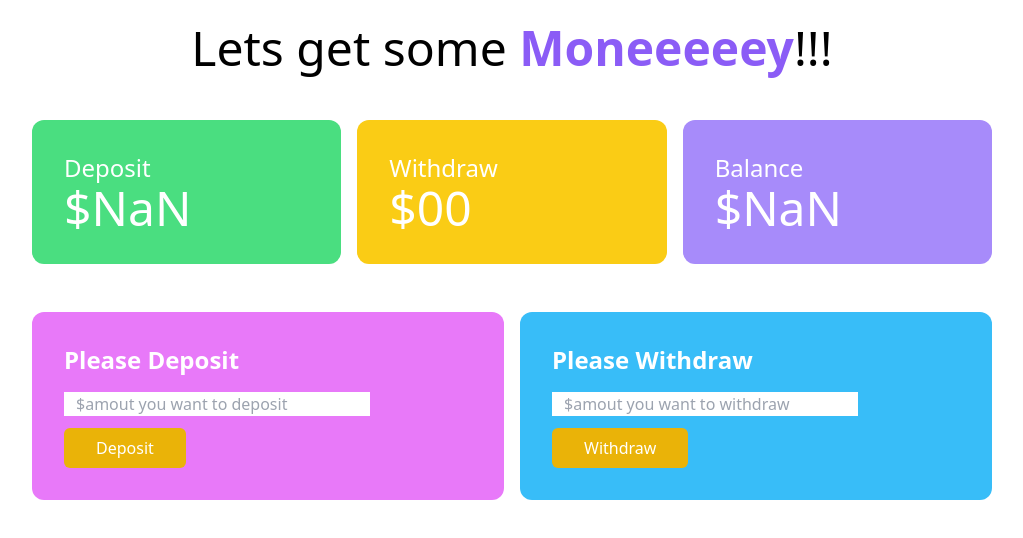
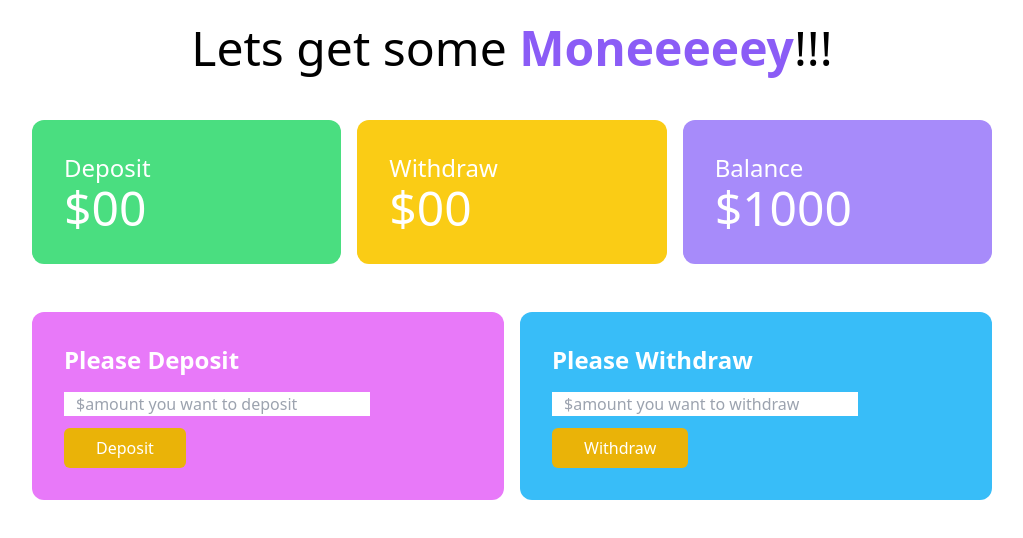
Before and after one commit to aliftareq/simple-Interactive-bank, a plain HTML site: page bank.html in a window 1280 px wide. Both pictures are taken after a click on the button "Deposit". Shown: the whole page, without its empty margins (128-1151 px from the left). Drawn offline with nearby package versions, Linux system fonts and the light colour scheme.

Commit message:
updated error handling

```diff
--- a/JS Files/deposit.js
+++ b/JS Files/deposit.js
@@ -6,26 +6,36 @@ document.getElementById('btn-deposit').addEventListener('click', function () {
 
     //step-2: get user input
     const depositField = document.getElementById('deposit-field');
-    const newDepositAmount = depositField.value;
+    const newDepositAmountString = depositField.value;
+    const newDepositAmount = parseFloat(newDepositAmountString);
+
+    // step-7: clear the input fields
+    depositField.value = '';
+
+    //error handling input
+    if (isNaN(newDepositAmount)) {
+        alert('Please,Provide a valid input.')
+        return;
+    }
 
     //step-3 : get the current deposit amount
     // element except(input & textarea) we have to use innerText.
     const depositBox = document.getElementById('deposit-box');
-    const currntDepositAmount = depositBox.innerText;
+    const currntDepositAmountString = depositBox.innerText;
+    const currntDepositAmount = parseFloat(currntDepositAmountString);
 
     //Step-4 : set/update the value on deposit.
     // you will get the inner text as a string , so you must have to convert these string in numbers through parseInt/parsefloat.
-    const liveDepositAmount = parseFloat(currntDepositAmount) + parseFloat(newDepositAmount);
+    const liveDepositAmount = currntDepositAmount + newDepositAmount;
     depositBox.innerText = liveDepositAmount;
 
     //S-5 : get the value of balance.
     const balanceBox = document.getElementById('balance-box');
-    const previousBalance = balanceBox.innerText;
+    const previousBalanceString = balanceBox.innerText;
+    const previousBalance = parseFloat(previousBalanceString);
 
     //S-6 : set/update the value on balance.
-    const currentBalance = parseFloat(previousBalance) + parseFloat(newDepositAmount);
+    const currentBalance = previousBalance + newDepositAmount;
     balanceBox.innerText = currentBalance;
 
-    // step-7: clear the input fields
-    depositField.value = ''
 })
--- a/JS Files/withdraw.js
+++ b/JS Files/withdraw.js
@@ -7,6 +7,15 @@ document.getElementById('btn-withdraw').addEventListener('click', function () {
     const withdrawField = document.getElementById('withdraw-field');
     const newWithdrawAmountString = withdrawField.value;
     const newWithdrawAmount = parseFloat(newWithdrawAmountString);
+
+    // step-7: clear the input fields
+    withdrawField.value = '';
+
+    // error handling input
+    if (isNaN(newWithdrawAmount)) {
+        alert('Please Provide a valid input!!!');
+        return;
+    }
 
     //Step-3 : get the current withdraw amount.
     const withdrawBox = document.getElementById('withdraw-box');
@@ -18,9 +27,10 @@ document.getElementById('btn-withdraw').addEventListener('click', function () {
     const previousBalanceString = balanceBox.innerText;
     const previousBalance = parseFloat(previousBalanceString);
 
+
     // substep : Error handling
     if (newWithdrawAmount > previousBalance) {
-        alert('You have not sufficient amount.')
+        alert('You have not sufficient Balance.')
         return;
     }
 
@@ -32,7 +42,4 @@ document.getElementById('btn-withdraw').addEventListener('click', function () {
     const currentBalance = previousBalance - newWithdrawAmount;
     balanceBox.innerText = currentBalance;
 
-    // step-7: clear the input fields
-    withdrawField.value = '';
-
 })
--- a/bank.html
+++ b/bank.html
@@ -41,14 +41,14 @@
                 <div class="bg-fuchsia-400 p-8 rounded-xl">
                     <h2 class="text-2xl mb-4 font-semibold">Please Deposit</h2>
                     <input class="w-9/12 block mb-3 px-3 text-black" type="text" name="" id="deposit-field"
-                        placeholder="$amout you want to deposit">
+                        placeholder="$amount you want to deposit">
                     <button id="btn-deposit"
                         class="bg-yellow-500 hover:bg-amber-500 px-8 py-2 font-medium rounded-md">Deposit</button>
                 </div>
                 <div class="bg-sky-400 p-8 rounded-xl">
                     <h2 class="text-2xl mb-4 font-semibold">Please Withdraw</h2>
                     <input class="w-9/12 block mb-3 px-3 text-black" type="text" name="" id="withdraw-field"
-                        placeholder="$amout you want to withdraw">
+                        placeholder="$amount you want to withdraw">
                     <button id="btn-withdraw"
                         class="bg-yellow-500 hover:bg-amber-500 px-8 py-2 font-medium rounded-md">Withdraw</button>
                 </div>
```
